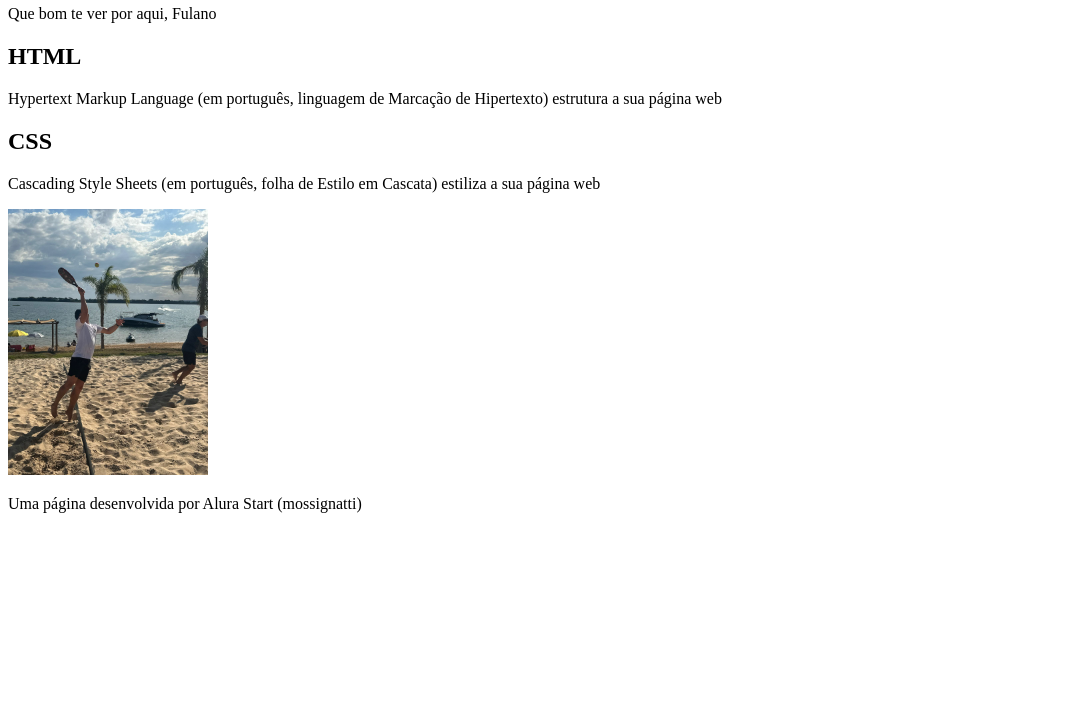
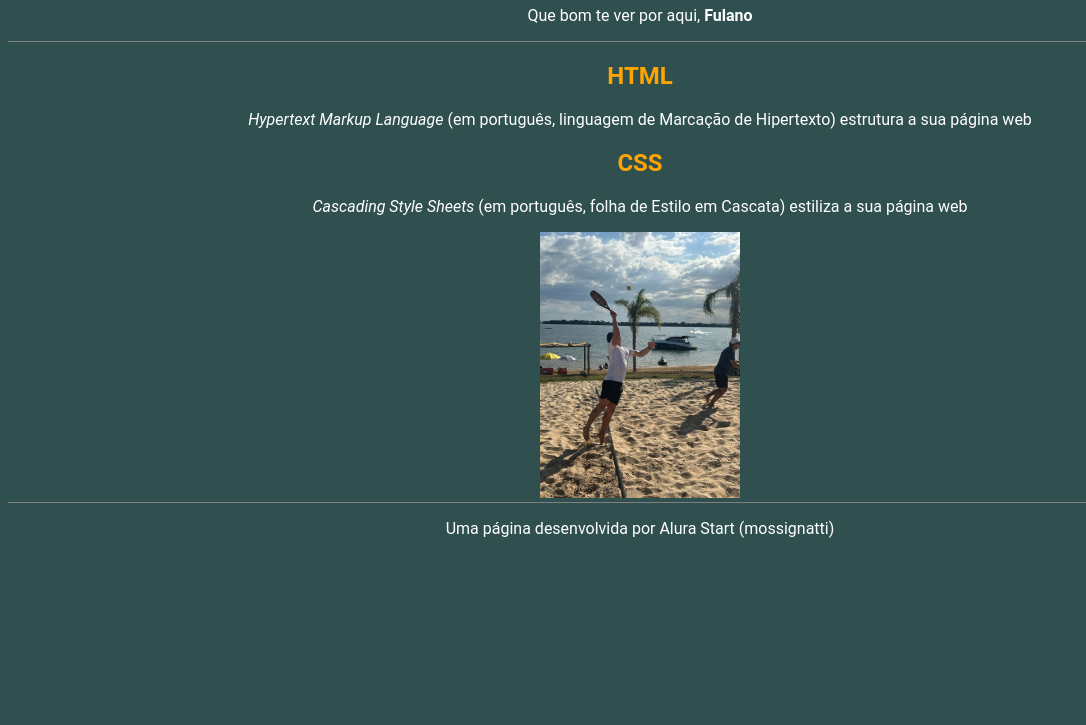
Before and after one commit to Mossignatti/Hello-World, a plain HTML site: page index.html in a window 1280 px wide. Shown: the part 75-800 px from the top of the page, without its empty margins (0-1086 px from the left). Drawn offline with Linux system fonts and the light colour scheme.

Commit message:
Criamos a estilização do site

```diff
--- a/index.html
+++ b/index.html
@@ -4,27 +4,26 @@
     <meta charset="UTF-8">
     <meta name="viewport" content="width=device-width, initial-scale=1.0">
     <title>Treinamneto Beach Tennis</title>
+    <link rel="stylesheet" href="style.css">
 </head>
 <body>
     <header>
         <h1>Treinamento Beach Tennis</h1>
-        <p>Que bom te ver por aqui, Fulano</p>
+        <p>Que bom te ver por aqui, <span id="nome-usuário">Fulano</span></p>
 
     </header>
 
     <section>
         <h2>HTML</h2>
-        <P>Hypertext Markup Language (em português, linguagem de Marcação de Hipertexto) estrutura a sua página web</P>
+        <P><span class="texto-inglês">Hypertext Markup Language</span> (em português, linguagem de Marcação de Hipertexto) estrutura a sua página web</P>
 
         <h2>CSS</h2>
-        <P>Cascading Style Sheets (em português, folha de Estilo em Cascata) estiliza a sua página web</P>
+        <P><span class="texto-inglês">Cascading Style Sheets</span> (em português, folha de Estilo em Cascata) estiliza a sua página web</P>
         <img src="Treinamento Beach Tennis.jpeg" alt="aaaa" width="200px">
     </section>
 
     <footer>
         <p>Uma página desenvolvida por Alura Start (mossignatti)</p>
-
-
     </footer>
 
 </body>
--- /dev/null
+++ b/style.css
@@ -0,0 +1,26 @@
+h2{
+    color:orange;
+}
+
+body{
+    background-color: #305050;
+    color: white;
+    font-family: Roboto;
+    text-align: center;
+}
+
+    header{
+        border-bottom: 1px solid grey;
+    }
+
+        footer{
+            border-top: 1px solid grey;
+        }
+
+        #nome-usuário{
+            font-weight: bold;
+        }
+
+        .texto-inglês{
+            font-style: italic;
+        }
```
